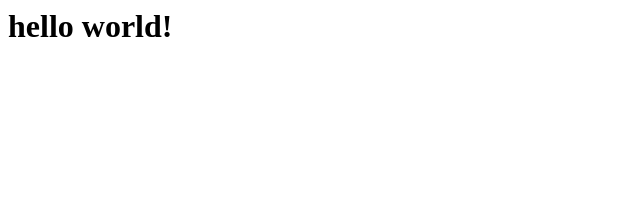
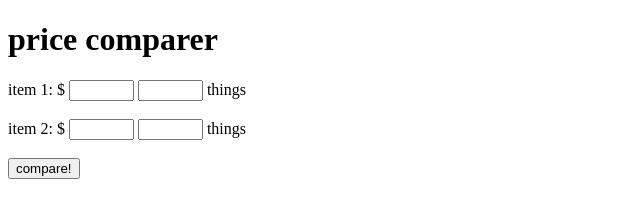
Before and after one commit to kaileytou/price-calculator, a plain HTML site: page index.html in a window 1280 px wide. Shown: the whole page, without its empty margins (0-640 px from the left). Drawn offline with Linux system fonts and the light colour scheme.

Commit message:
version 1

```diff
--- a/index.html
+++ b/index.html
@@ -1 +1,43 @@
-<h1>hello world!</h1>
+<!DOCTYPE html>
+<html>
+<body>
+
+<h1>price comparer</h1>
+
+  <label for="item1">item 1: </label>
+  <label for="price1">$ </label>
+  <input type="text" id="price1" name="price1" size="5">
+
+  <input type="text" id="amount1" name="amount1" size="5">
+  <label for="amount1">things </label><br><br>
+
+
+  <label for="item2">item 2: </label>
+  <label for="price2">$ </label>
+  <input type="text" id="price2" name="price2" size="5">
+
+  <input type="text" id="amount2" name="amount2" size="5">
+  <label for="amount2">things </label><br><br>
+
+
+  <button onclick="compare()">compare!</button><br><br>
+  <!--<button type="reset">clear</button><br><br>-->
+  <div id="result"></div>
+
+  <script type="text/javascript">
+  	function compare() {
+    	let result = document.getElementById('result');
+    	let costPerThing1 = document.getElementById('price1').value / document.getElementById('amount1').value;
+        let costPerThing2 = document.getElementById('price2').value / document.getElementById('amount2').value;
+        if (costPerThing1 < costPerThing2) {
+        	result.innerText = "item 1 is cheaper!";
+        } else if (costPerThing2 < costPerThing1) {
+        	result.innerText = "item 2 is cheaper!";
+        } else {
+        	result.innerText = "same price!";
+        }
+    }
+  </script>
+
+</body>
+</html>
```
